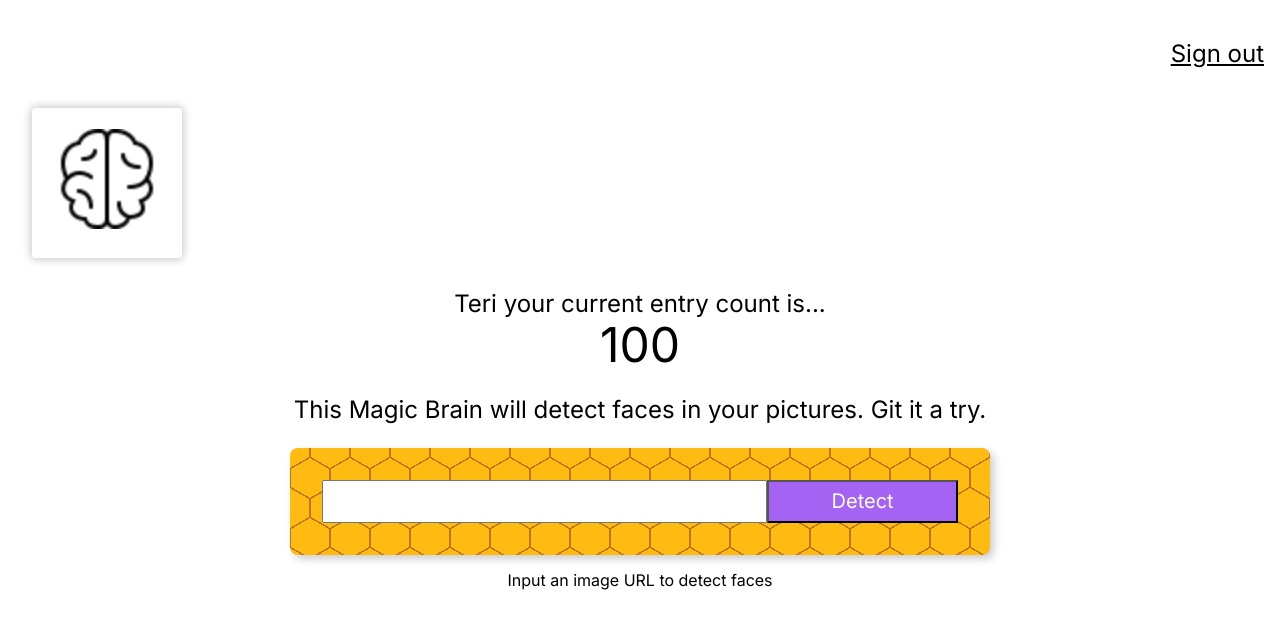
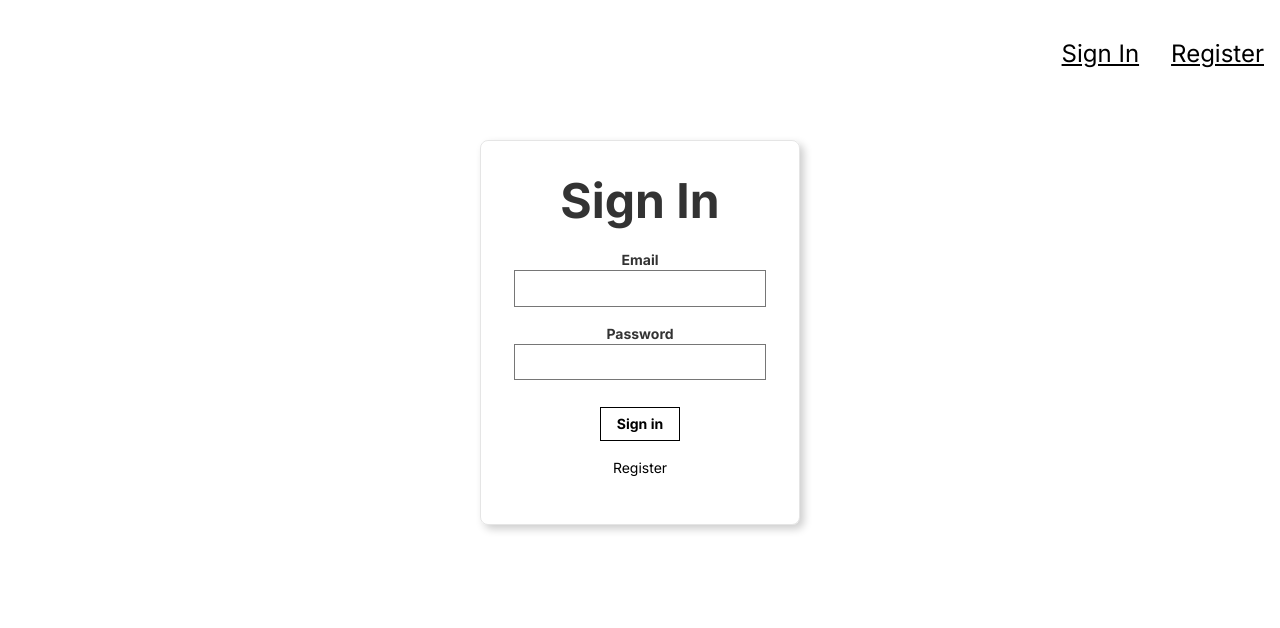
Before and after one commit to Terieyenike/face-detection, a React (Create React App) app: page / in a window 1280 px wide. Shown: the top 628 px of the page. Built offline with nearby package versions, Linux system fonts and the light colour scheme.

Commit message:
Feat: routing and form for signin and register comps

```diff
--- a/src/App.js
+++ b/src/App.js
@@ -1,17 +1,17 @@
 import { useState } from "react";
-import { Navigation, Logo, ImageLinkForm, Rank, FaceRecognition } from "./components";
+import { Navigation, Logo, ImageLinkForm, Rank, FaceRecognition, Signin, Register, } from "./components";
 import "./App.css";
 
 const App = () => {
   const [input, setInput] = useState("");
   const [imageUrl, setImageUrl] = useState("");
   const [box, setBox] = useState({});
+  const [route, setRoute] = useState("signin");
+  const [isSignedIn, setIsSignedIn] = useState(false);
 
   const onInputChange = (event) => {
     setInput(event.target.value);
-
   }
-
 
   const returnClarifaiRequestOptions = (imageUrl) => {
     const PAT = '5cc6cc83980148c2915ab62c20ea1e6a';
@@ -75,13 +75,30 @@
   }
 }
 
+const onRouteChange = (route) => {
+  if(route === "signout") {
+    setIsSignedIn(false)
+  } else if (route === "home") {
+    setIsSignedIn(true)
+  }
+  setRoute(route)
+}
+
   return (
     <div className="App">
-      <Navigation />
-      <Logo />
-      <Rank />
-      <ImageLinkForm onInputChange={onInputChange} onButtonSubmit={onButtonSubmit} />
-      <FaceRecognition imageUrl={imageUrl} box={box} />
+      <Navigation onRouteChange={onRouteChange} isSignedIn={isSignedIn} />
+      {route === "home" ?
+      <div>
+        <Logo />
+        <Rank />
+        <ImageLinkForm onInputChange={onInputChange} onButtonSubmit={onButtonSubmit} />
+        <FaceRecognition imageUrl={imageUrl} box={box} />
+      </div> : (
+        route === "signin" ?
+        <Signin onRouteChange={onRouteChange} />
+        : <Register onRouteChange={onRouteChange} />
+      )
+      }
     </div>
   );
 }
--- a/src/components/Navigation.js
+++ b/src/components/Navigation.js
@@ -1,9 +1,18 @@
-const Navigation = () => {
-  return (
-    <nav style={{display: 'flex', justifyContent: 'flex-end'}}>
-      <p className="f3 pa3 pointer link dim black underline">Sign out</p>
-    </nav>
-  )
+const Navigation = ({ onRouteChange, isSignedIn }) => {
+   if (isSignedIn) {
+      return (
+        <nav style={{display: 'flex', justifyContent: 'flex-end'}}>
+          <p onClick={() => onRouteChange('signout')} className='f3 link dim black underline pa3 pointer'>Sign Out</p>
+        </nav>
+      );
+    } else {
+      return (
+        <nav style={{display: 'flex', justifyContent: 'flex-end'}}>
+          <p onClick={() => onRouteChange('signin')} className='f3 link dim black underline pa3 pointer'>Sign In</p>
+          <p onClick={() => onRouteChange('register')} className='f3 link dim black underline pa3 pointer'>Register</p>
+        </nav>
+      );
+    }
 };
 
 export { Navigation };
--- /dev/null
+++ b/src/components/Register/Register.js
@@ -0,0 +1,50 @@
+const Register = ({ onRouteChange }) => {
+  return (
+     <article className="br3 ba b--black-10 mv4 w-100 w-50-m w-25-l mw6 shadow-5 center">
+        <main className="pa4 black-80">
+          <div className="measure">
+            <fieldset id="sign_up" className="ba b--transparent ph0 mh0">
+              <legend className="f1 fw6 ph0 mh0">Register</legend>
+              <div className="mt3">
+                <label className="db fw6 lh-copy f6" htmlFor="name">Name</label>
+                <input
+                  className="pa2 input-reset ba bg-transparent hover-bg-black hover-white w-100"
+                  type="text"
+                  name="name"
+                  id="name"
+                />
+              </div>
+              <div className="mt3">
+                <label className="db fw6 lh-copy f6" htmlFor="email-address">Email</label>
+                <input
+                  className="pa2 input-reset ba bg-transparent hover-bg-black hover-white w-100"
+                  type="email"
+                  name="email-address"
+                  id="email-address"
+                />
+              </div>
+              <div className="mv3">
+                <label className="db fw6 lh-copy f6" htmlFor="password">Password</label>
+                <input
+                  className="b pa2 input-reset ba bg-transparent hover-bg-black hover-white w-100"
+                  type="password"
+                  name="password"
+                  id="password"
+                />
+              </div>
+            </fieldset>
+            <div className="">
+              <input
+                onClick={() => onRouteChange("home")}
+                className="b ph3 pv2 input-reset ba b--black bg-transparent grow pointer f6 dib"
+                type="submit"
+                value="Sign in"
+              />
+            </div>
+          </div>
+        </main>
+      </article>
+  )
+}
+
+export { Register };
--- /dev/null
+++ b/src/components/Signin/Signin.js
@@ -0,0 +1,44 @@
+const Signin = ({ onRouteChange }) => {
+  return (
+    <article className="br3 ba b--black-10 mv4 w-100 w-50-m w-25-l mw6 shadow-5 center">
+        <main className="pa4 black-80">
+          <div className="measure">
+            <fieldset id="sign_up" className="ba b--transparent ph0 mh0">
+              <legend className="f1 fw6 ph0 mh0">Sign In</legend>
+              <div className="mt3">
+                <label className="db fw6 lh-copy f6" htmlFor="email-address">Email</label>
+                <input
+                  className="pa2 input-reset ba bg-transparent hover-bg-black hover-white w-100"
+                  type="email"
+                  name="email-address"
+                  id="email-address"
+                />
+              </div>
+              <div className="mv3">
+                <label className="db fw6 lh-copy f6" htmlFor="password">Password</label>
+                <input
+                  className="b pa2 input-reset ba bg-transparent hover-bg-black hover-white w-100"
+                  type="password"
+                  name="password"
+                  id="password"
+                />
+              </div>
+            </fieldset>
+            <div className="">
+              <input
+                className="b ph3 pv2 input-reset ba b--black bg-transparent grow pointer f6 dib"
+                type="submit"
+                value="Sign in"
+                onClick={() => onRouteChange("home")}
+              />
+            </div>
+            <div className="lh-copy mt3">
+              <p className="f6 link dim black db pointer" onClick={() => onRouteChange("register")}>Register</p>
+            </div>
+          </div>
+        </main>
+      </article>
+  )
+};
+
+export { Signin };
--- a/src/components/index.js
+++ b/src/components/index.js
@@ -3,5 +3,7 @@
 import { ImageLinkForm } from "./ImageLinkForm/ImageLinkForm";
 import { Rank } from "./Rank/Rank";
 import { FaceRecognition } from "./FaceRecognition/FaceRecognition";
+import { Signin } from "./Signin/Signin";
+import { Register } from "./Register/Register";
 
-export { Navigation, Logo, ImageLinkForm, Rank, FaceRecognition };
+export { Navigation, Logo, ImageLinkForm, Rank, FaceRecognition, Signin, Register };
```
